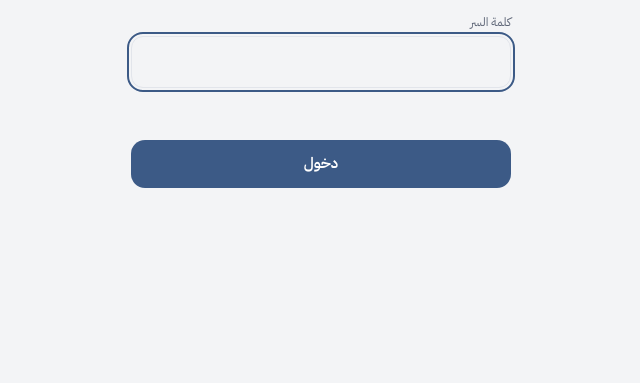
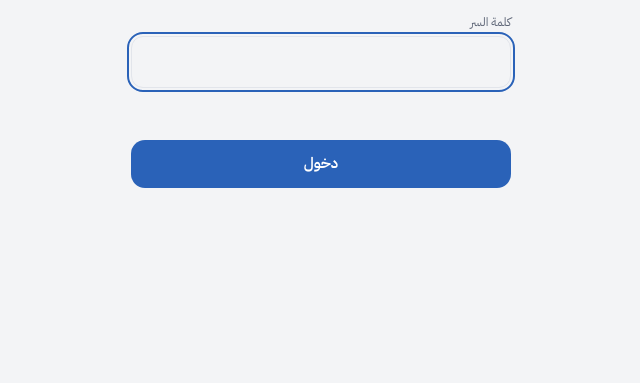
Before and after one commit to aymentim/family-budget, a website: page public/index.html in a window 1280 px wide. Shown: the part 347-730 px from the top of the page, without its empty margins (319-959 px from the left). Drawn offline with Linux system fonts and the light colour scheme.

Commit message:
Richer blue for primary, hero and icon
Claude-Session: https://claude.ai/code/session_016U2otuQJELUfdBGBErdW6b

```diff
--- a/public/index.html
+++ b/public/index.html
@@ -4,7 +4,7 @@
 <meta charset="utf-8">
 <meta name="viewport" content="width=device-width,initial-scale=1,viewport-fit=cover">
 <meta name="budget-live" content="1">
-<meta name="theme-color" content="#34507A">
+<meta name="theme-color" content="#2457A6">
 <meta name="apple-mobile-web-app-capable" content="yes">
 <meta name="mobile-web-app-capable" content="yes">
 <meta name="apple-mobile-web-app-title" content="الميزانية">
@@ -18,40 +18,40 @@
 /* Layout: one phone-width column, bottom nav with a center add button, bottom sheet for entries */
 :root{
   --bg:#F3F4F6;--surface:#FFFFFF;--surface-2:#ECEEF2;--line:#E2E5EB;--fg:#1D2433;--muted:#5D6576;
-  --accent:#3C5A86;--on-accent:#FFFFFF;--accent-soft:#E7EDF6;--accent-soft-fg:#2C4468;
-  --l-ess:#4E6FA3;--l-imp:#8A7BB8;--l-flex:#D9896A;
-  --hero:#34507A;--hero-2:#46668F;--hero-fg:#FFFFFF;--hero-sub:#D7E0EE;--hero-warn:#A85B3B;--hero-warn-2:#BF6E4C;--hero-warn-sub:#FBE3D7;
+  --accent:#2A62B8;--on-accent:#FFFFFF;--accent-soft:#E5EEFC;--accent-soft-fg:#1C4689;
+  --l-ess:#3A72C9;--l-imp:#8A7BB8;--l-flex:#D9896A;
+  --hero:#2457A6;--hero-2:#3B7BD0;--hero-fg:#FFFFFF;--hero-sub:#DCE8FB;--hero-warn:#A85B3B;--hero-warn-2:#BF6E4C;--hero-warn-sub:#FBE3D7;
   --warn-bg:#FBF0E2;--warn-fg:#87501C;--danger:#B4434B;--danger-bg:#F9E7E8;--backdrop:rgba(20,26,40,.42);
   --pos:#3D7F66;--pos-soft:#E3F1EB;--pos-soft-fg:#2C5E4B;
   --c-house:#D9896A;--c-house-soft:#FAEBE4;--c-house-fg:#8E4A2F;
   --c-goal:#D2A44A;--act-exp-bg:#C9724F;--act-exp-fg:#FFFFFF;--c-goal-soft:#F8F0DC;--c-goal-fg:#6E5420;--c-week:#5E9C84;
-  --c-exp:#1F8762;--c-cons:#4B72B0;--c-none:#C6613A;--band-safe:rgba(60,90,134,.09);--band-low:rgba(217,137,106,.13);--grid:#E6E9EE;--env-flap:#D8DDE6;
+  --c-exp:#1F8762;--c-cons:#4B72B0;--c-none:#C6613A;--band-safe:rgba(42,98,184,.10);--band-low:rgba(217,137,106,.13);--grid:#E6E9EE;--env-flap:#D8DDE6;
   --shadow:0 1px 2px rgba(25,35,55,.04),0 6px 18px rgba(25,35,55,.05);
   --font-body:'IBM Plex Sans Arabic',system-ui,-apple-system,'Segoe UI',Tahoma,sans-serif;
   --font-num:'Readex Pro','IBM Plex Sans Arabic',system-ui,sans-serif;
 }
 @media (prefers-color-scheme: dark){:root:not([data-theme="light"]){
   --bg:#12151C;--surface:#1A1F29;--surface-2:#242A36;--line:#2B3240;--fg:#E7EAF0;--muted:#9BA3B3;
-  --accent:#8EA9D3;--on-accent:#111827;--accent-soft:#25324A;--accent-soft-fg:#CCD9EE;
-  --l-ess:#8EA9D3;--l-imp:#B3A7D9;--l-flex:#E4A086;
-  --hero:#2A3E5E;--hero-2:#34507A;--hero-fg:#FFFFFF;--hero-sub:#C8D4E8;--hero-warn:#7A4029;--hero-warn-2:#8E4B31;--hero-warn-sub:#F6D6C6;
+  --accent:#7EA8F0;--on-accent:#0D1A33;--accent-soft:#1F3254;--accent-soft-fg:#CFE0FB;
+  --l-ess:#7EA8F0;--l-imp:#B3A7D9;--l-flex:#E4A086;
+  --hero:#1E4482;--hero-2:#2C5FAE;--hero-fg:#FFFFFF;--hero-sub:#CFDDF6;--hero-warn:#7A4029;--hero-warn-2:#8E4B31;--hero-warn-sub:#F6D6C6;
   --warn-bg:#352A1C;--warn-fg:#F0C892;--danger:#E8848B;--danger-bg:#3A2125;--backdrop:rgba(0,0,0,.6);
   --pos:#7CC3A6;--pos-soft:#1C3229;--pos-soft-fg:#B9E4D2;
   --c-house:#E4A086;--c-house-soft:#3A2820;--c-house-fg:#F4C9B6;
   --c-goal:#E3BF6E;--act-exp-bg:#E09A7C;--act-exp-fg:#2A140A;--c-goal-soft:#352D19;--c-goal-fg:#F1DBA6;--c-week:#7CC3A6;
-  --c-exp:#3FA883;--c-cons:#6A90D0;--c-none:#D47248;--band-safe:rgba(142,169,211,.12);--band-low:rgba(228,160,134,.14);--grid:#2B3240;--env-flap:#323A4A;
+  --c-exp:#3FA883;--c-cons:#6A90D0;--c-none:#D47248;--band-safe:rgba(126,168,240,.13);--band-low:rgba(228,160,134,.14);--grid:#2B3240;--env-flap:#323A4A;
   --shadow:0 1px 2px rgba(0,0,0,.25);
   color-scheme:dark}}
 :root[data-theme="dark"]{
   --bg:#12151C;--surface:#1A1F29;--surface-2:#242A36;--line:#2B3240;--fg:#E7EAF0;--muted:#9BA3B3;
-  --accent:#8EA9D3;--on-accent:#111827;--accent-soft:#25324A;--accent-soft-fg:#CCD9EE;
-  --l-ess:#8EA9D3;--l-imp:#B3A7D9;--l-flex:#E4A086;
-  --hero:#2A3E5E;--hero-2:#34507A;--hero-fg:#FFFFFF;--hero-sub:#C8D4E8;--hero-warn:#7A4029;--hero-warn-2:#8E4B31;--hero-warn-sub:#F6D6C6;
+  --accent:#7EA8F0;--on-accent:#0D1A33;--accent-soft:#1F3254;--accent-soft-fg:#CFE0FB;
+  --l-ess:#7EA8F0;--l-imp:#B3A7D9;--l-flex:#E4A086;
+  --hero:#1E4482;--hero-2:#2C5FAE;--hero-fg:#FFFFFF;--hero-sub:#CFDDF6;--hero-warn:#7A4029;--hero-warn-2:#8E4B31;--hero-warn-sub:#F6D6C6;
   --warn-bg:#352A1C;--warn-fg:#F0C892;--danger:#E8848B;--danger-bg:#3A2125;--backdrop:rgba(0,0,0,.6);
   --pos:#7CC3A6;--pos-soft:#1C3229;--pos-soft-fg:#B9E4D2;
   --c-house:#E4A086;--c-house-soft:#3A2820;--c-house-fg:#F4C9B6;
   --c-goal:#E3BF6E;--act-exp-bg:#E09A7C;--act-exp-fg:#2A140A;--c-goal-soft:#352D19;--c-goal-fg:#F1DBA6;--c-week:#7CC3A6;
-  --c-exp:#3FA883;--c-cons:#6A90D0;--c-none:#D47248;--band-safe:rgba(142,169,211,.12);--band-low:rgba(228,160,134,.14);--grid:#2B3240;--env-flap:#323A4A;
+  --c-exp:#3FA883;--c-cons:#6A90D0;--c-none:#D47248;--band-safe:rgba(126,168,240,.13);--band-low:rgba(228,160,134,.14);--grid:#2B3240;--env-flap:#323A4A;
   --shadow:0 1px 2px rgba(0,0,0,.25);
   color-scheme:dark}
 
@@ -289,7 +289,7 @@ nav.tabbar{position:fixed;left:0;right:0;bottom:0;background:var(--surface);bord
 .tabbar-inner{max-width:480px;margin:0 auto;display:grid;grid-template-columns:repeat(5,minmax(0,1fr));align-items:center;height:72px}
 .nav-btn{background:none;border:none;border-radius:12px;display:flex;flex-direction:column;align-items:center;gap:3px;font-size:11px;color:var(--muted);min-height:48px;justify-content:center;cursor:pointer}
 .nav-btn[aria-current="page"]{color:var(--accent);font-weight:600}
-.fab{justify-self:center;width:58px;height:58px;border-radius:50%;border:none;background:var(--accent);color:var(--on-accent);display:flex;align-items:center;justify-content:center;margin-top:-30px;box-shadow:0 6px 18px rgba(60,90,134,.3);cursor:pointer}
+.fab{justify-self:center;width:58px;height:58px;border-radius:50%;border:none;background:var(--accent);color:var(--on-accent);display:flex;align-items:center;justify-content:center;margin-top:-30px;box-shadow:0 6px 18px rgba(42,98,184,.3);cursor:pointer}
 
 .sheet{position:fixed;inset:0;background:var(--backdrop);z-index:40;display:flex;align-items:flex-end;justify-content:center}
 .panel{background:var(--bg);width:100%;max-width:480px;max-height:92%;overflow-y:auto;border-radius:24px 24px 0 0;padding-block:16px calc(20px + env(safe-area-inset-bottom,0px));padding-left:max(16px,env(safe-area-inset-left,0px));padding-right:max(16px,env(safe-area-inset-right,0px));display:flex;flex-direction:column;gap:16px}
```
Also changed, not shown: src/app.html (+13 -13 lines), public/apple-touch-icon-v3.png, public/icon-192-v3.png, public/icon-512-v3.png, public/manifest.webmanifest, 1 other file.
